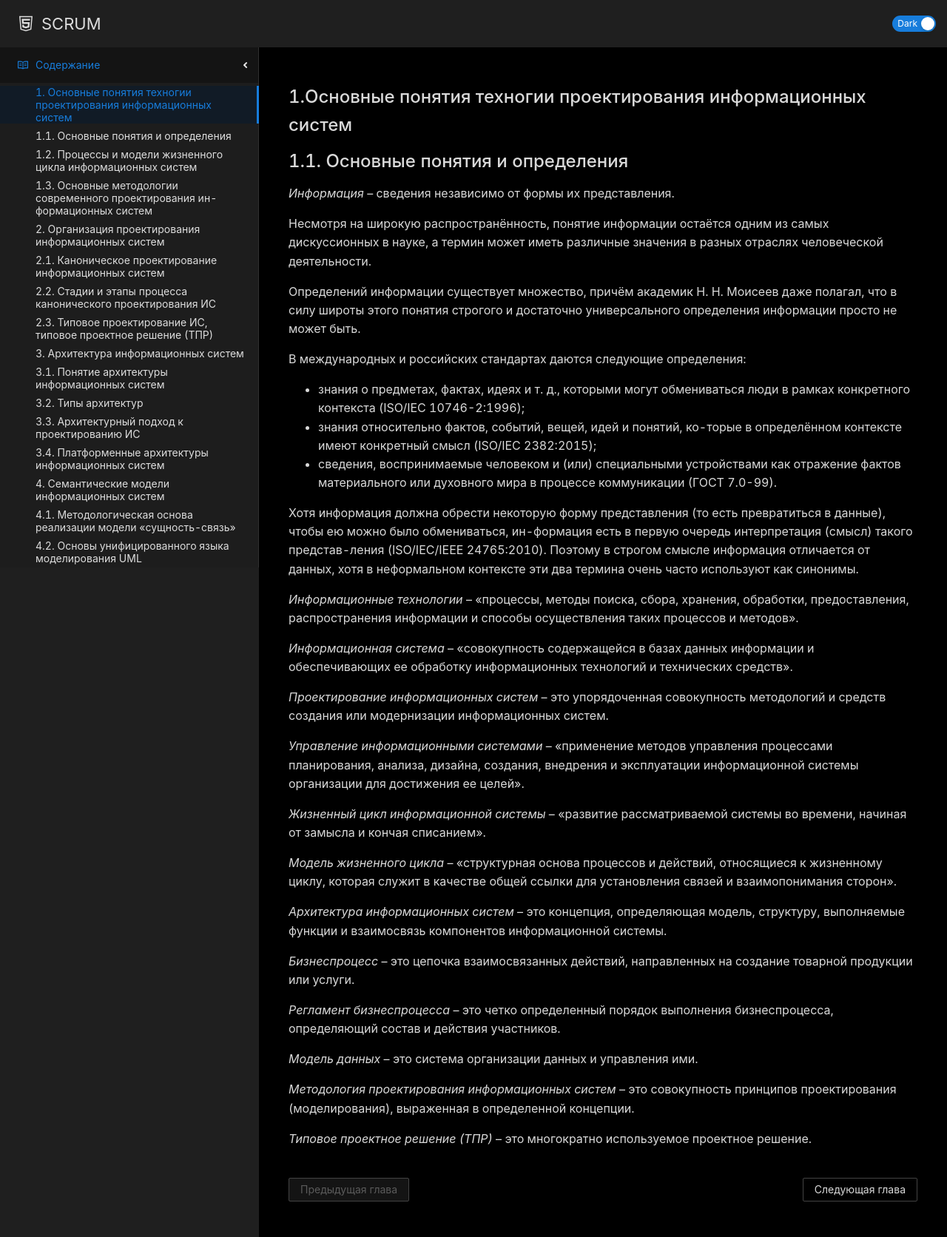
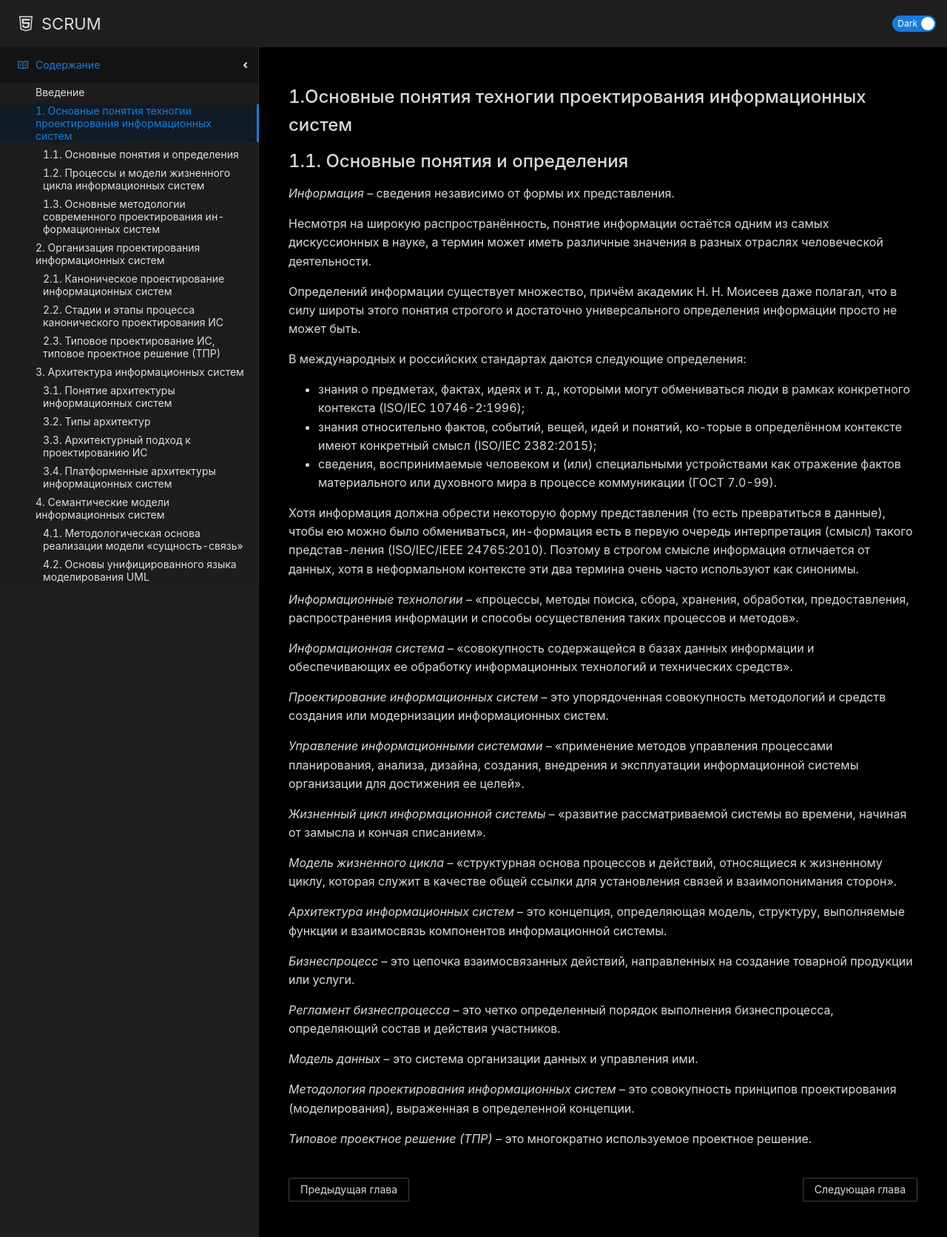
Before and after one commit to ku997/simkin, a React (Create React App) app: page /#/chapter/1 in a window 1280 px wide. Shown: the whole page at 74% size. Built offline with nearby package versions, Linux system fonts and the light colour scheme.

Commit message:
исправляет картинки, меню, добавляет введение

```diff
--- a/src/App.js
+++ b/src/App.js
@@ -8,7 +8,7 @@ export const App = () => {
   return (
     <Router>
       <Routes>
-        <Route exact path="/" element={<Navigate to="/chapter/1" />} />
+        <Route exact path="/" element={<Navigate to="/chapter/0" />} />
         <Route exact path="/chapter/:id" element={<ContentContainer contentType={LECTURE_CONTENT} />} />
         <Route path="*" element={<NotFoundPage />} />
       </Routes>
--- /dev/null
+++ b/src/content/lectures/Introduction/index.jsx
@@ -0,0 +1,20 @@
+import React from 'react'
+import PropTypes from 'prop-types'
+
+export function Introduction(props) {
+    return (
+        <div className='introduction'>
+            <h2>ВВЕДЕНИЕ</h2>
+
+            <p>Создание ИС – это логически сложная, трудоемкая и длительная ра-бота, требующая высокой квалификации участвующих в ней специалистов. Но нередко создание таких систем выполняется на интуитивном уровне с применением неформализованных методов, основанных на искусстве, практическом опыте, экспертных оценках и дорогостоящих эксперимен-тальных проверках качества функционирования системы. Эксплуатацион-ные расходы, возникающие после сдачи таких систем, могут существенно превышать расходы на их создание. Исследования показывают, что на об-наружение ошибок, допущенных на стадии проектирования, расходуется примерно в 2 раза больше времени, чем на исправление ошибок, допу-щенных на последующих фазах. При этом исправление ошибки на стадии проектирования стоит в 2 раза, на стадии тестирования – в 10 раз, а на стадии эксплуатации системы – в 100 раз дороже, чем на стадии анализа. Кроме того, ошибки анализа и проектирования обнаруживаются часто са-мими пользователями, что вызывает их недовольство и осложняет сопро-вождение ИС.</p>
+
+            <p>Широко распространены современные информационные технологии ведения электронной коммерции, работа с заказчиками и поставщиками. И в этом направлении проектирование и развитие информационных систем невозможно без знания основных методологий и программных средств, позволяющих в кратчайшие сроки и без ошибок управлять этими процес-сами.</p>
+
+            <p>Сегодня на рынке представлено множество решений информационных систем со своими особенностями и подходами к решению вопросов, с ко-торыми она должна справляться. Однако часто происходит, что ни одна из предложенных систем не способна полностью подстроиться под нужды предприятия. При этом выбор методологии проектирования является да-леко не простой задачей. В пособии приведены особенности популярных методов проектирования информационных систем.</p>
+        </div>
+    )
+}
+
+Introduction.propTypes = {
+
+}
--- a/src/modules/ContentContainer/index.jsx
+++ b/src/modules/ContentContainer/index.jsx
@@ -14,14 +14,14 @@ export function ContentContainer({ contentType, ...props }) {
     useEffect(() => {
         setCurrentIndex(content.findIndex(el => +el.id === +id))
     }, [id])
-    const component = content.find(el => +el.id === +id).component;
+    const component = content.find(el => +el.id === +id);
 
     return (
         <CustomLayout>
             {
                 component ?
                     <>
-                        {component}
+                        {component.component}
                         <div className="buttons">
                             <Button disabled={!currentIndex} onClick={() => {
                                 navigate(`/chapter/${content[currentIndex - 1].id}`)
--- a/src/modules/ContentContainer/lectures.js
+++ b/src/modules/ContentContainer/lectures.js
@@ -1,3 +1,4 @@
+import { Introduction } from "../../content/lectures/Introduction";
 import { Lecture1 } from "../../content/lectures/Lecture1";
 import { Lecture10 } from "../../content/lectures/Lecture10";
 import { Lecture11 } from "../../content/lectures/Lecture11";
@@ -12,6 +13,10 @@ import { Lecture8 } from "../../content/lectures/Lecture8";
 import { Lecture9 } from "../../content/lectures/Lecture9";
 
 export const content = [
+  {
+    id: 0,
+    component: <Introduction />,
+  },
   {
     id: 1,
     component: <Lecture1 />,
--- a/src/modules/Image/styles.scss
+++ b/src/modules/Image/styles.scss
@@ -2,7 +2,7 @@
   opacity: 0;
   transform: translateY(-40px);
   &--active {
-    animation: onShow .3s .1s ease forwards;
+    animation: onShow 0.3s 0.1s ease forwards;
   }
 }
 @keyframes onShow {
@@ -11,8 +11,8 @@
     transform: translateY(-40px);
   }
   to {
-     opacity: 1;
-     transform: translateY(0px);
+    opacity: 1;
+    transform: translateY(0px);
   }
 }
 .modalContent {
@@ -44,6 +44,10 @@ img {
       margin: 0 auto;
     }
   }
+  img {
+    max-width: 600px;
+    width: 100%;
+  }
   &__annotation {
     text-align: center;
     padding-top: 20px;
--- a/src/modules/SideBar/index.jsx
+++ b/src/modules/SideBar/index.jsx
@@ -47,7 +47,7 @@ export const SideBar = connect(mapStateToProps, mapDispathToProps)(function Side
                                 dispatch(setSidebarState(!isCollapsed))
                             }}
                         >
-                            {submenu.map(({ item, chapter }, ind) => {
+                            {submenu.map(({ item, chapter, className }, ind) => {
                                 return (
                                     <Item
                                         key={"/" + route + chapter}
@@ -55,6 +55,7 @@ export const SideBar = connect(mapStateToProps, mapDispathToProps)(function Side
                                         onClick={() => {
                                             navigate("/" + route + chapter)
                                         }}
+                                        className={className}
                                     >
                                         <div>{item}</div>
                                     </Item>
--- a/src/modules/SideBar/menu.js
+++ b/src/modules/SideBar/menu.js
@@ -7,20 +7,27 @@ export const menu = [
     route: 'chapter/',
     submenu: [
       {
+        item: "Введение",
+        chapter: '0',
+      },
+      {
         item: "1. Основные понятия техногии проектирования информационных систем",
         chapter: '1',
       },
       {
         item: "1.1. Основные понятия и определения",
         chapter: '1.1',
+        className: 'subItem'
       },
       {
         item: "1.2. Процессы и модели жизненного цикла информационных систем",
         chapter: '1.2',
+        className: 'subItem'
       },
       {
         item: '1.3. Основные методологии современного проектирования ин-формационных систем',
         chapter: '1.3',
+        className: 'subItem'
       },
       {
         item: '2. Организация проектирования информационных систем',
@@ -29,14 +36,17 @@ export const menu = [
       {
         item: '2.1. Каноническое проектирование информационных систем',
         chapter: '2.1',
+        className: 'subItem'
       },
       {
         item: '2.2. Стадии и этапы процесса канонического проектирования ИС',
         chapter: '2.2',
+        className: 'subItem'
       },
       {
         item: '2.3. Типовое проектирование ИС, типовое проектное решение (ТПР)',
         chapter: '2.3',
+        className: 'subItem'
       },
       {
         item: '3. Архитектура информационных систем',
@@ -45,18 +55,22 @@ export const menu = [
       {
         item: '3.1. Понятие архитектуры информационных систем',
         chapter: '3.1',
+        className: 'subItem'
       },
       {
         item: '3.2. Типы архитектур',
         chapter: '3.2',
+        className: 'subItem'
       },
       {
         item: '3.3. Архитектурный подход к проектированию ИС',
         chapter: '3.3',
+        className: 'subItem'
       },
       {
         item: '3.4. Платформенные архитектуры информационных систем',
         chapter: '3.4',
+        className: 'subItem'
       },
       {
         item: '4. Семантические модели информационных систем',
@@ -65,10 +79,12 @@ export const menu = [
       {
         item: '4.1. Методологическая основа реализации модели «сущность-связь»',
         chapter: '4.1',
+        className: 'subItem'
       },
       {
         item: '4.2. Основы унифицированного языка моделирования UML',
         chapter: '4.2',
+        className: 'subItem'
       },
     ],
   }
--- a/src/modules/SideBar/styles.scss
+++ b/src/modules/SideBar/styles.scss
@@ -34,3 +34,6 @@
   padding: 0 24px !important;
   top: 0px;
 }
+.subItem {
+  padding-left: 58px !important;
+}
```
Also changed, not shown: public/assets/img/lab8/1.png, src/routes.js (deleted).
